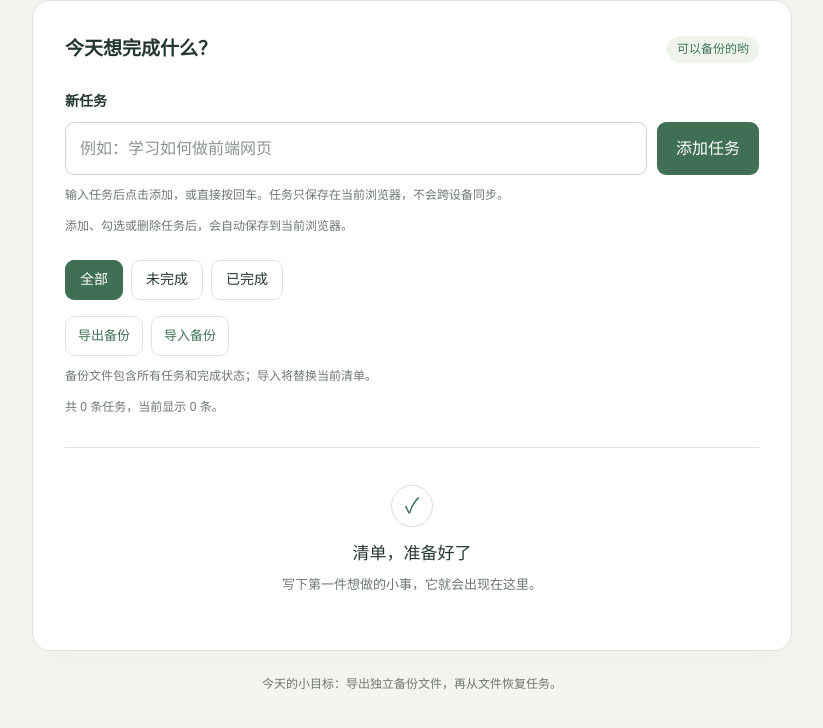
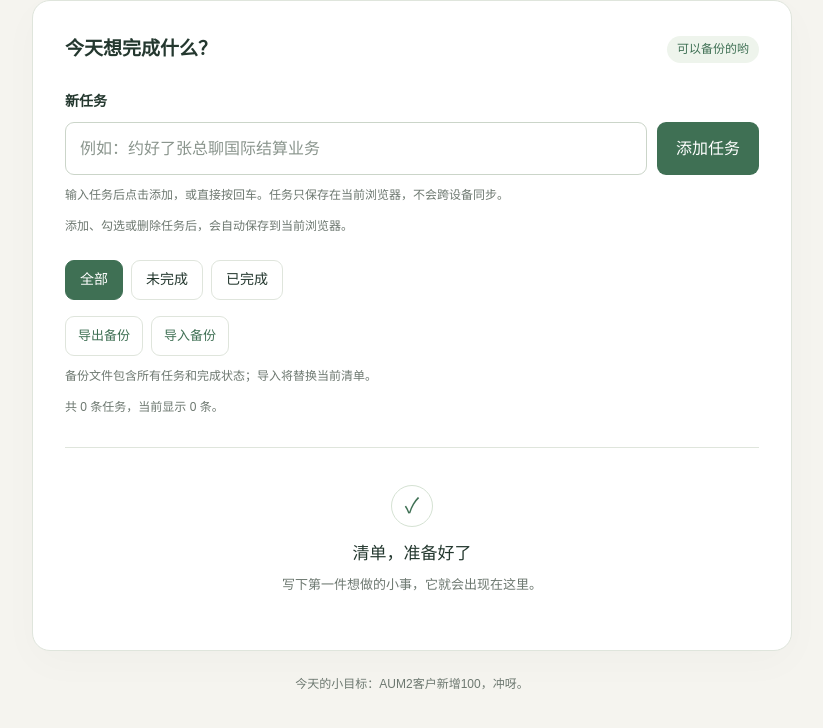
Before and after one commit to elepent/my-task-list, a plain HTML site: page index.html in a window 1280 px wide. Shown: the part 256-984 px from the top of the page, without its empty margins (228-1051 px from the left). Drawn offline with Linux system fonts and the light colour scheme.

Commit message:
Update task placeholder and daily goal text

```diff
--- a/index.html
+++ b/index.html
@@ -26,7 +26,7 @@
       <label for="task-input">新任务</label>
       <div class="input-row">
         <input id="task-input" type="text" maxlength="100"
-               placeholder="例如：学习如何做前端网页"
+               placeholder="例如：约好了张总聊国际结算业务"
                aria-describedby="input-hint">
         <button type="submit">添加任务</button>
       </div>
@@ -64,7 +64,7 @@
       </div>
     </section>
 
-    <footer>今天的小目标：导出独立备份文件，再从文件恢复任务。</footer>
+    <footer>今天的小目标：AUM2客户新增100，冲呀。</footer>
   </main>
   <!-- defer 表示等 HTML 解析完成后，再执行 JavaScript。 -->
   <script src="app.js" defer></script>
```
